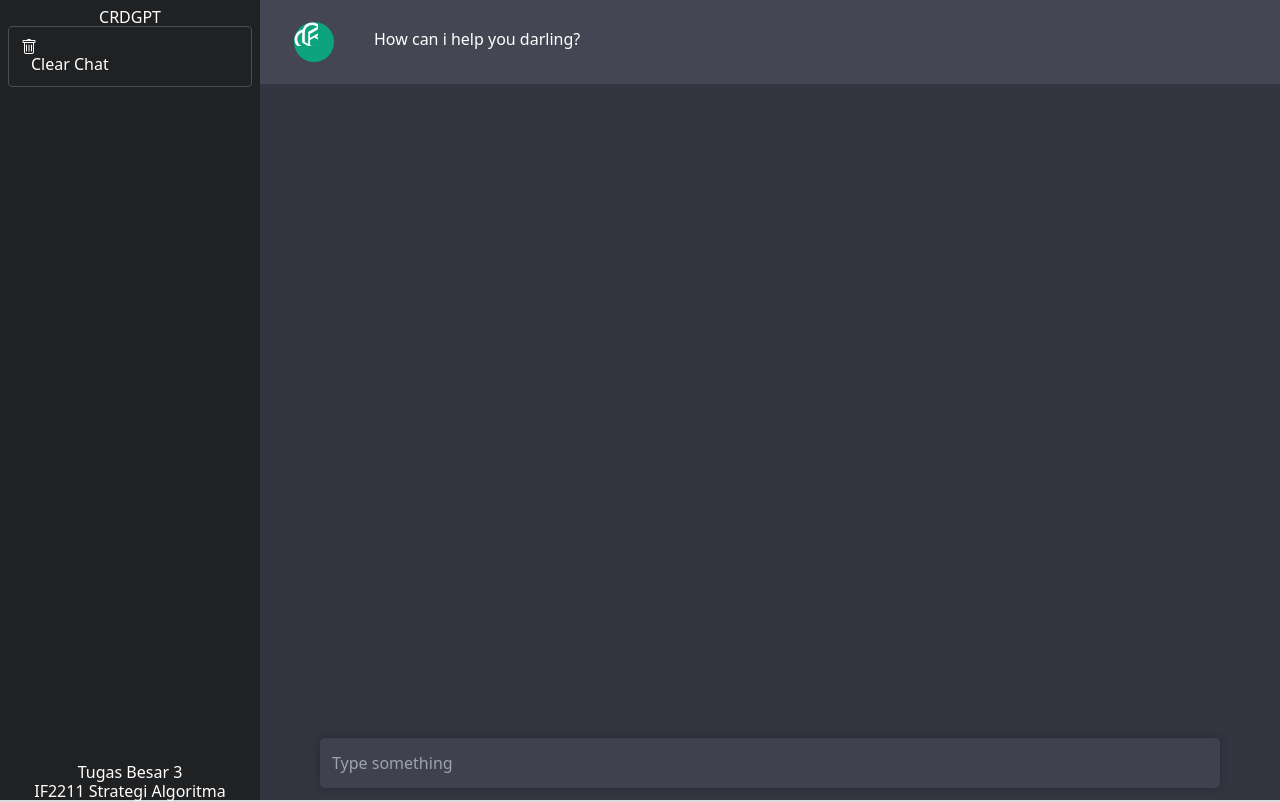
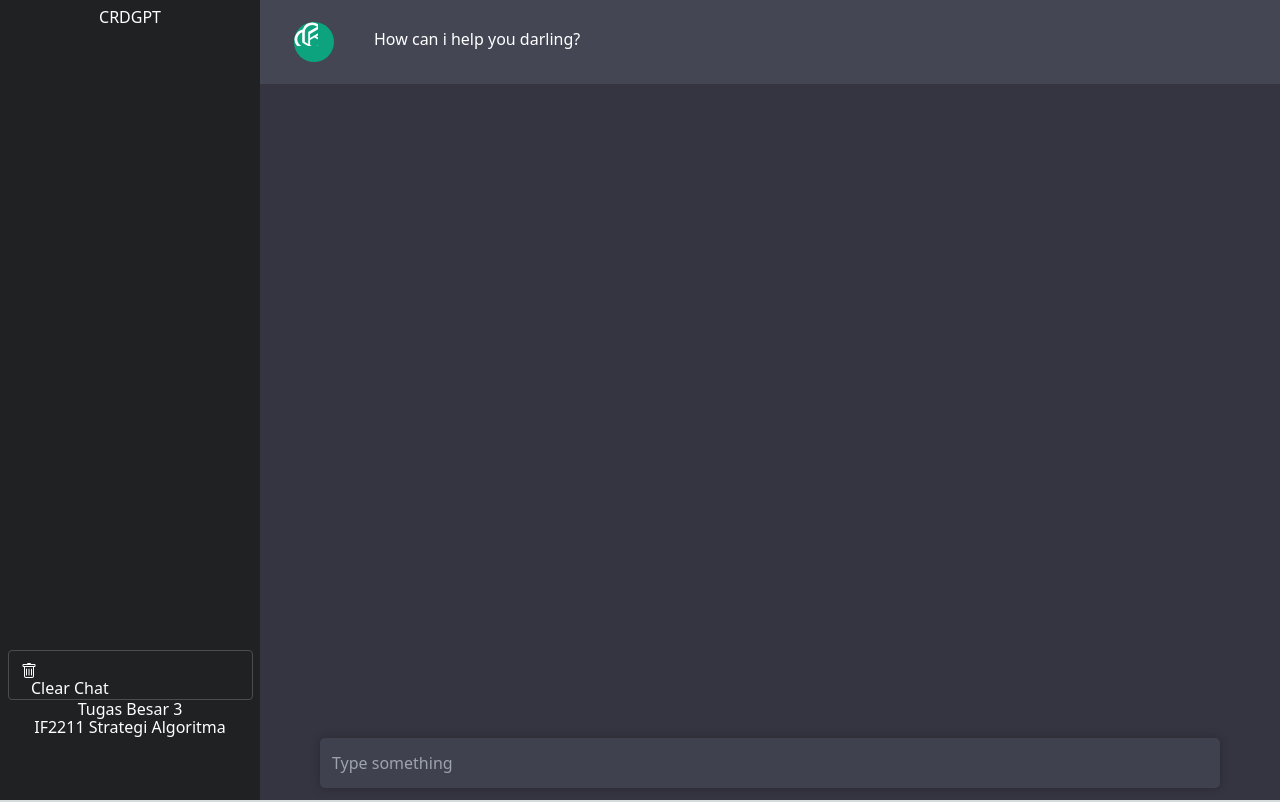
Before and after one commit to zaydanA/Tubes3_13521104_FE, a Next.js app: page / in a window 1280 px wide. Built offline with nearby package versions, Linux system fonts and the light colour scheme.

Commit message:
feat index.js

```diff
--- a/src/pages/index.js
+++ b/src/pages/index.js
@@ -1,9 +1,5 @@
 // import Image from 'next/image'
 import { Inter } from 'next/font/google'
-// import './src/pages/App.css';
-// import 'C:\\Users\\ASUS\\TBSTIMA3FE\\Tubes3_13521104_FE\\src\\pages\\App.css'
-// import 'C:\\Users\\ASUS\\TBSTIMA3FE\\Tubes3_13521104_FE\\src\\pages\\normal.css'
-// import './src/pages/normal.css';
 import ReactDOM from 'react-dom';
 import {useState} from 'react'
 
@@ -54,14 +50,17 @@ export default function Home() {
         <h2>
           CRDGPT
         </h2>
-        <div className='sidemenu-button' onClick={clearChat}>
-        <svg xmlns="http://www.w3.org/2000/svg" width="16" height="16" fill="currentColor" class="bi bi-trash" viewBox="0 0 16 16"> <path d="M5.5 5.5A.5.5 0 0 1 6 6v6a.5.5 0 0 1-1 0V6a.5.5 0 0 1 .5-.5zm2.5 0a.5.5 0 0 1 .5.5v6a.5.5 0 0 1-1 0V6a.5.5 0 0 1 .5-.5zm3 .5a.5.5 0 0 0-1 0v6a.5.5 0 0 0 1 0V6z"/> <path fillRule="evenodd" d="M14.5 3a1 1 0 0 1-1 1H13v9a2 2 0 0 1-2 2H5a2 2 0 0 1-2-2V4h-.5a1 1 0 0 1-1-1V2a1 1 0 0 1 1-1H6a1 1 0 0 1 1-1h2a1 1 0 0 1 1 1h3.5a1 1 0 0 1 1 1v1zM4.118 4 4 4.059V13a1 1 0 0 0 1 1h6a1 1 0 0 0 1-1V4.059L11.882 4H4.118zM2.5 3V2h11v1h-11z"/> </svg>
-          <text className='clearChat'>
-            Clear Chat
-          </text>
+        <div className='clearChat-button' onClick={clearChat}>
+          <svg xmlns="http://www.w3.org/2000/svg" width="16" height="16" fill="currentColor" class="bi bi-trash" viewBox="0 0 16 16"> <path d="M5.5 5.5A.5.5 0 0 1 6 6v6a.5.5 0 0 1-1 0V6a.5.5 0 0 1 .5-.5zm2.5 0a.5.5 0 0 1 .5.5v6a.5.5 0 0 1-1 0V6a.5.5 0 0 1 .5-.5zm3 .5a.5.5 0 0 0-1 0v6a.5.5 0 0 0 1 0V6z"/> <path fillRule="evenodd" d="M14.5 3a1 1 0 0 1-1 1H13v9a2 2 0 0 1-2 2H5a2 2 0 0 1-2-2V4h-.5a1 1 0 0 1-1-1V2a1 1 0 0 1 1-1H6a1 1 0 0 1 1-1h2a1 1 0 0 1 1 1h3.5a1 1 0 0 1 1 1v1zM4.118 4 4 4.059V13a1 1 0 0 0 1 1h6a1 1 0 0 0 1-1V4.059L11.882 4H4.118zM2.5 3V2h11v1h-11z"/> </svg>
+            <text className='clearChat'>
+              Clear Chat
+            </text>
         </div>
+
         <section className='footer'>
+
         <h4>Tugas Besar 3</h4>
+
         <p>IF2211 Strategi Algoritma</p>
 
         </section>
--- a/src/styles/App.css
+++ b/src/styles/App.css
@@ -36,19 +36,26 @@
   bottom: 0;
   left: 0;
   right: 0;
-  height: auto;
+  height: 100px;
   /* padding: 0px; */
-  padding-top: 40px;
+  /* padding-top: 40px; */
 
 
 }
 
 .clearChat{
+  position: relative;
   padding-left: 10px;
 }
 
-.sidemenu-button{
+.clearChat-button{
   /* margin-top: 10px; */
+  /* bottom: 100px; */
+  position: absolute;
+  bottom: 100px;
+  width: 245px;
+  height: 50px;
+  /* position: absolute; */
   padding: 12px;
   border: 1px solid #4c4d4f;
   border-radius: 4px;
@@ -60,7 +67,7 @@
 
 }
 
-.sidemenu-button:hover{
+.clearChat-button:hover{
   /* margin-top: 10px;
   padding: 12px;
   border: 1px solid white;
@@ -71,7 +78,7 @@
   background-color: rgba(255, 255, 255, 0.1);
 
 }
-.sidemenu-button span{
+.clearChat-button span{
   padding-left: 4px;
   padding-right: 13px;
 
```
